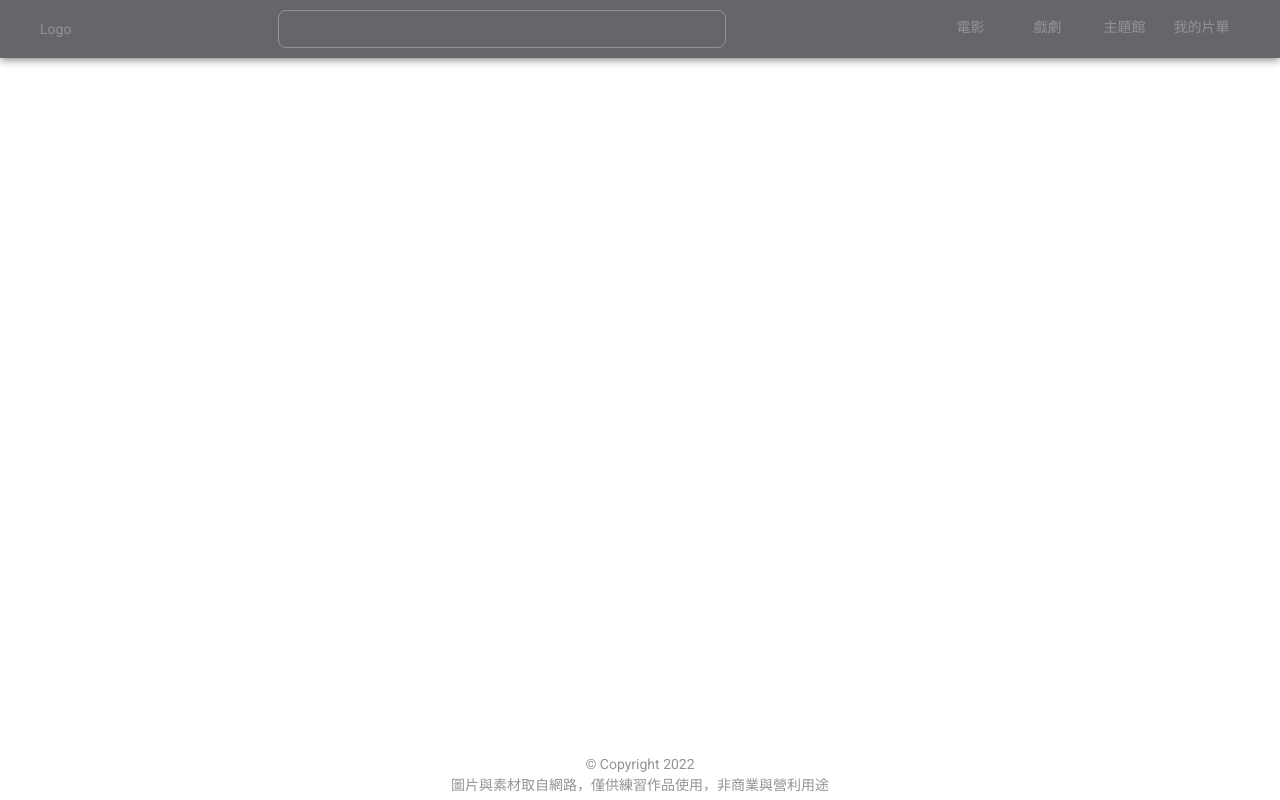
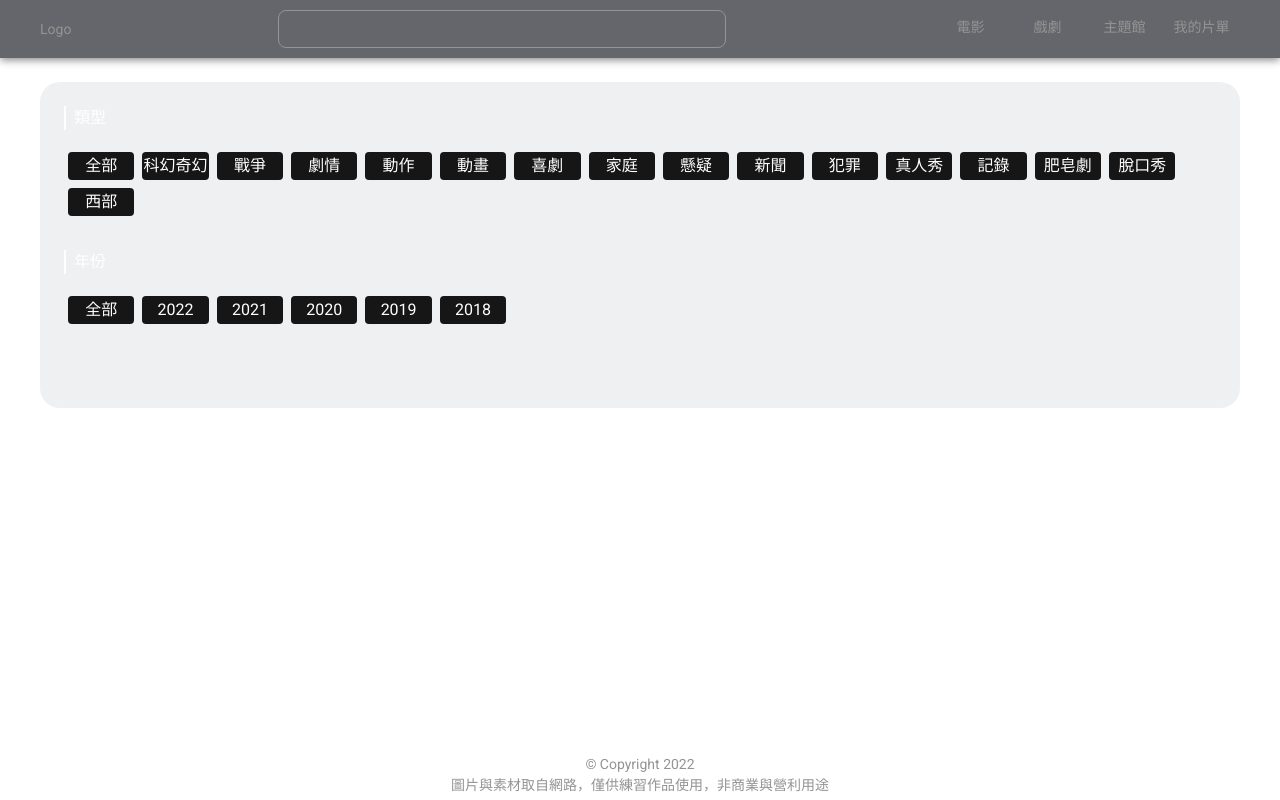
Before and after one commit to fish750710/myMovie, a React (Vite) app: page /#/drama in a window 1280 px wide. Built offline with nearby package versions, Linux system fonts and the light colour scheme.

Commit message:
update project

```diff
--- /dev/null
+++ b/src/components/Filter/index.jsx
@@ -0,0 +1,21 @@
+import React, { useState } from "react";
+import style from "./styled";
+
+function index({ title, data }) {
+  const [state, setState] = useState('全部')
+  const clickHandler = (name) => {
+    if(state === name) return;
+    console.log(name)
+    setState(name)
+  }
+  return (
+    <style.Content>
+      <div className="title">{title}</div>
+      <div className="section">
+        {data?.map((item, index) => <div className='btn' onClick={() => clickHandler(item)} key={index}>{item}</div>)}
+      </div>
+    </style.Content>
+  );
+}
+
+export default index;
--- /dev/null
+++ b/src/components/Filter/styled.js
@@ -0,0 +1,44 @@
+import styled from "styled-components";
+import styles from "../../styles/_export.module.scss";
+
+const style = {};
+style.Content = styled.div`
+  margin-bottom: 30px;
+  .title{
+    font-weight: 400;
+    font-size: 16px;
+    line-height: 24px;
+    padding-left: 8px;
+    border-left: 2px solid white;
+
+    /* width: 3px;
+    height: 23px; */
+
+    /* blue_red */
+
+    /* background: linear-gradient(91.47deg, #C10171 3.73%, #5C00F2 100%);
+    border-radius: 50px; */
+  }
+  .section {
+    display: flex;
+    flex-wrap: wrap;
+    margin-top: 18px;
+  }
+  .btn{
+    width: 66.36px;
+    height: 28px;
+    background: #161616;
+    border-radius: 4px;
+    display: flex;
+    justify-content: center;
+    align-items: center;
+    margin: 4px;
+    &:hover{
+      cursor: pointer;
+    }
+  }
+  .active {
+    background: linear-gradient(91.47deg, #C10171 3.73%, #5C00F2 100%);
+  }
+`
+export default style;
--- a/src/pages/drama/index.jsx
+++ b/src/pages/drama/index.jsx
@@ -1,13 +1,39 @@
-import React from "react";
+import React from 'react';
+import Filter from '@/components/Filter';
 
-import style from "./styled";
-import "./index.scss";
+import style from './styled';
+import './index.scss';
 
 // background: rgba(104, 107, 114, 0.1);
 function index() {
+  const movieType = {
+    title: '類型',
+    data: [
+      '全部',
+      '科幻奇幻',
+      '戰爭',
+      '劇情',
+      '動作',
+      '動畫',
+      '喜劇',
+      '家庭',
+      '懸疑',
+      '新聞',
+      '犯罪',
+      '真人秀',
+      '記錄',
+      '肥皂劇',
+      '脫口秀',
+      '西部',
+    ],
+  };
+  const year = {title:'年份', data:['全部', '2022', '2021', '2020', '2019', '2018']};
   return (
     <style.content>
-      <div className=""></div>
+      <div className="filter-box">
+        <Filter title={movieType.title} data={movieType.data}/>
+        <Filter title={year.title} data={year.data}/>
+      </div>
     </style.content>
   );
 }
--- a/src/pages/drama/styled.js
+++ b/src/pages/drama/styled.js
@@ -7,6 +7,17 @@ style.content = styled.div`
   min-height: 100%;
   color: white;
   font-size: 16px; */
+  margin-top: 82px;
+  display: flex;
+  flex-wrap: wrap;
+  justify-content: center;
+  .filter-box {
+    width: 1200px;
+    height: 326px;
+    background: rgba(104, 107, 114, 0.1);
+    border-radius: 20px;
+    padding: 24px;
+  }
 `;
 
 export default style;
--- a/src/pages/themePavilion/index.jsx
+++ b/src/pages/themePavilion/index.jsx
@@ -5,9 +5,12 @@ import "./index.scss";
 
 // background: rgba(104, 107, 114, 0.1);
 function index() {
+  const arr = ['浪漫愛情', '熱門韓劇', '喜劇之王', '驚悚恐怖', '燒腦懸疑', '動作冒險', '動漫動畫', '喪屍、病毒', 'Netflix 經典']
   return (
     <style.content>
-      <div className=""></div>
+      {arr.map((item, index) => (
+        <style.card><p>{item}</p></style.card>
+      ))}
     </style.content>
   );
 }
--- a/src/pages/themePavilion/styled.js
+++ b/src/pages/themePavilion/styled.js
@@ -7,6 +7,34 @@ style.content = styled.div`
   min-height: 100%;
   color: white;
   font-size: 16px; */
+  margin-top: 105px;
+  display: flex;
+  justify-content: center;
+  align-items: center;
+  flex-wrap: wrap;
 `;
 
+style.card = styled.div`
+  width: 360px;
+  height: 180px;
+  margin: 8px;
+  /* padding: 8px 8px 4px; */
+  background-color: gray;
+  display: flex;
+  justify-content: end;
+  align-items: flex-end;
+  border-radius: 8px;
+
+  /* background: linear-gradient(180deg, rgba(22, 22, 22, 0.98) -71.5%, rgba(22, 22, 22, 0) 46.55%, rgba(22, 22, 22, 0.98) 100%), url(image.png); */
+  filter: drop-shadow(0px 2px 8px rgba(0, 0, 0, 0.48));
+
+  p {
+    padding: 4px 8px;
+    font-weight: 400;
+    font-size: 18px;
+    line-height: 27px;
+    text-shadow: 0px 2px 8px rgba(0, 0, 0, 0.48);
+  }
+`
+
 export default style;
--- a/vite.config.js
+++ b/vite.config.js
@@ -1,8 +1,14 @@
 import { defineConfig } from 'vite'
+import { resolve } from 'path';
 import react from '@vitejs/plugin-react'
 
 // https://vitejs.dev/config/
 export default defineConfig({
   base: './',
   plugins: [react()],
+  resolve: {
+    alias: [
+      { find: '@', replacement: resolve(__dirname, 'src') },
+    ],
+  },
 })
```
